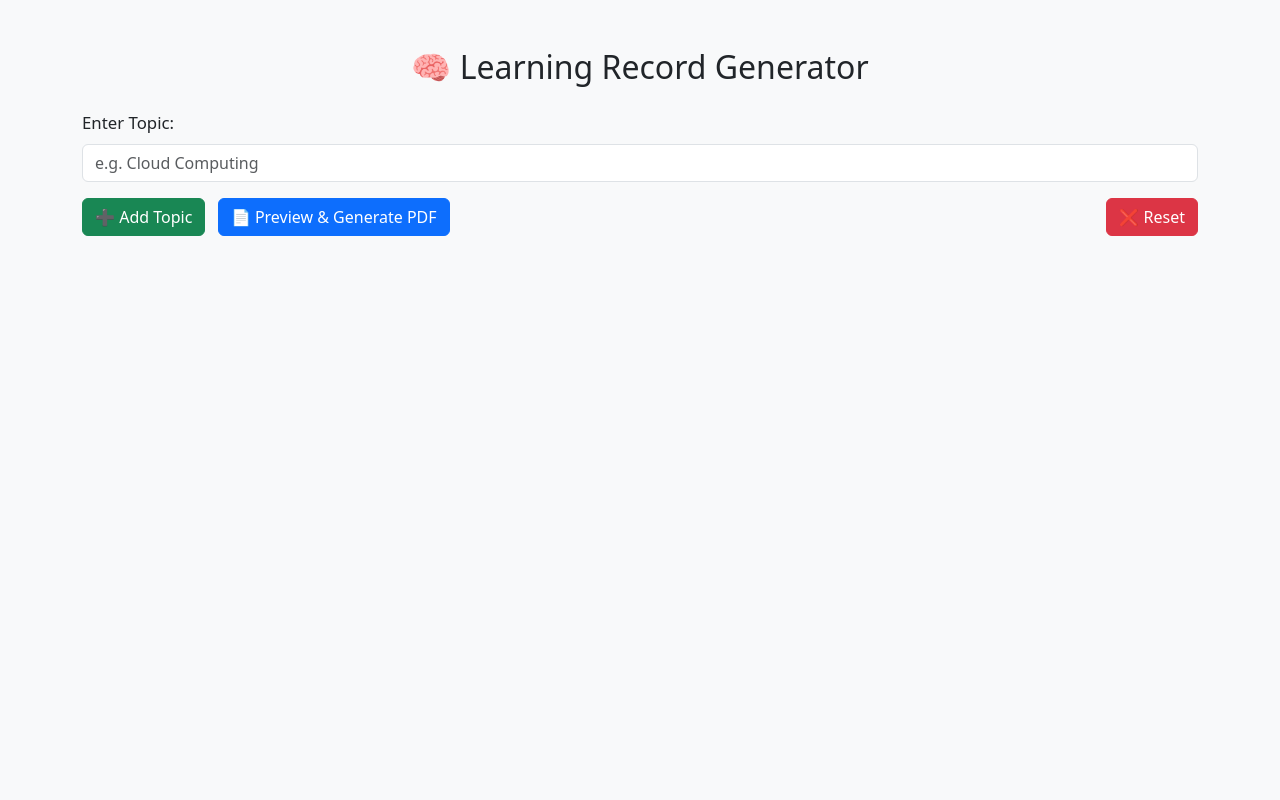
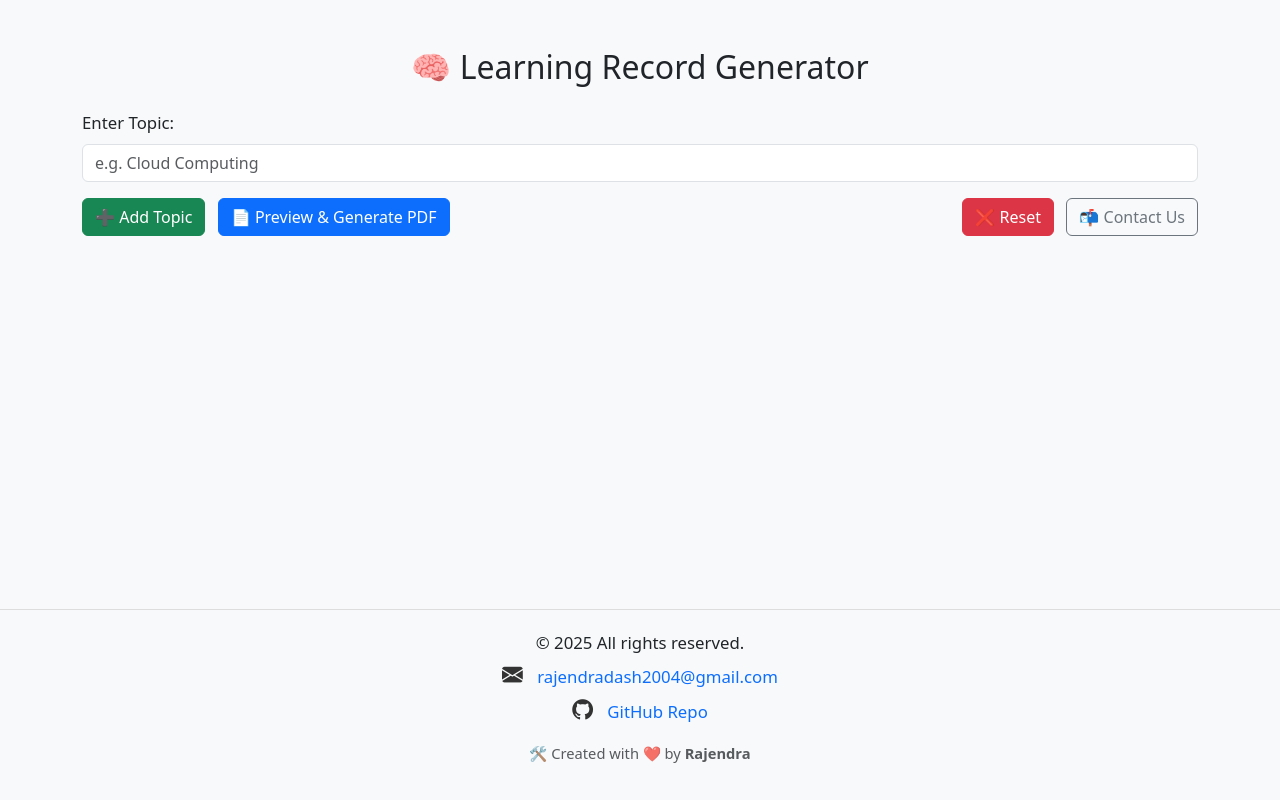
Before and after one commit to Rajendra9692385543/Learning-Record-Generator, a Flask app: page / in a window 1280 px wide. Run offline with Flask 3, Linux system fonts and the light colour scheme.

Commit message:
Added Footer Design to Home Page

```diff
--- a/templates/index.html
+++ b/templates/index.html
@@ -7,8 +7,8 @@
 
     <!-- Bootstrap 5 -->
     <link href="https://cdn.jsdelivr.net/npm/bootstrap@5.3.3/dist/css/bootstrap.min.css" rel="stylesheet">
+    <link href="https://cdn.jsdelivr.net/npm/bootstrap-icons@1.10.5/font/bootstrap-icons.css" rel="stylesheet">
 
-    <!-- Optional: Slightly larger font for readability -->
     <style>
         body {
             font-size: 1.05rem;
@@ -17,9 +17,21 @@
             white-space: pre-wrap;
             word-wrap: break-word;
         }
+        footer {
+            background-color: #f8f9fa;
+            padding: 20px 0;
+            border-top: 1px solid #ddd;
+        }
+        .footer-icon {
+            font-size: 1.3rem;
+            margin-right: 10px;
+            color: #333;
+        }
     </style>
 </head>
-<body class="bg-light">
+<body class="bg-light d-flex flex-column min-vh-100">
+
+    <!-- Main Content -->
     <div class="container mt-5">
         <h2 class="mb-4 text-center">🧠 Learning Record Generator</h2>
 
@@ -36,17 +48,17 @@
                 </div>
                 <div>
                     <a href="/reset" class="btn btn-danger">❌ Reset</a>
+                    <a href="#contact" class="btn btn-outline-secondary ms-2">📬 Contact Us</a>
                 </div>
             </div>
         </form>
-       {% if flash %}
-<div class="alert alert-success alert-dismissible fade show mx-2" role="alert">
-  ✅ {{ flash }}
-  <button type="button" class="btn-close" data-bs-dismiss="alert" aria-label="Close"></button>
-</div>
-{% endif %}
 
-
+        {% if flash %}
+        <div class="alert alert-success alert-dismissible fade show mt-3" role="alert">
+            ✅ {{ flash }}
+            <button type="button" class="btn-close" data-bs-dismiss="alert" aria-label="Close"></button>
+        </div>
+        {% endif %}
 
         <!-- Display Saved Records -->
         {% if records %}
@@ -61,5 +73,26 @@
         {% endfor %}
         {% endif %}
     </div>
+
+    <!-- Footer -->
+    <footer id="contact" class="mt-auto text-center">
+        <div class="container">
+            <p class="mb-1">© 2025 All rights reserved.</p>
+            <p class="mb-1">
+                <a href="mailto:rajendradash2004@gmail.com" class="text-decoration-none">
+                    <i class="bi bi-envelope-fill footer-icon"></i> rajendradash2004@gmail.com
+                </a>
+            </p>
+            <p>
+                <a href="https://github.com/Rajendra9692385543/Learning-Record-Generator" target="_blank" class="text-decoration-none">
+                    <i class="bi bi-github footer-icon"></i> GitHub Repo
+                </a>
+            </p>
+            <p class="text-muted small">🛠️ Created with ❤️ by <strong>Rajendra</strong></p>
+        </div>
+    </footer>
+
+    <!-- Bootstrap JS -->
+    <script src="https://cdn.jsdelivr.net/npm/bootstrap@5.3.3/dist/js/bootstrap.bundle.min.js"></script>
 </body>
 </html>
```
